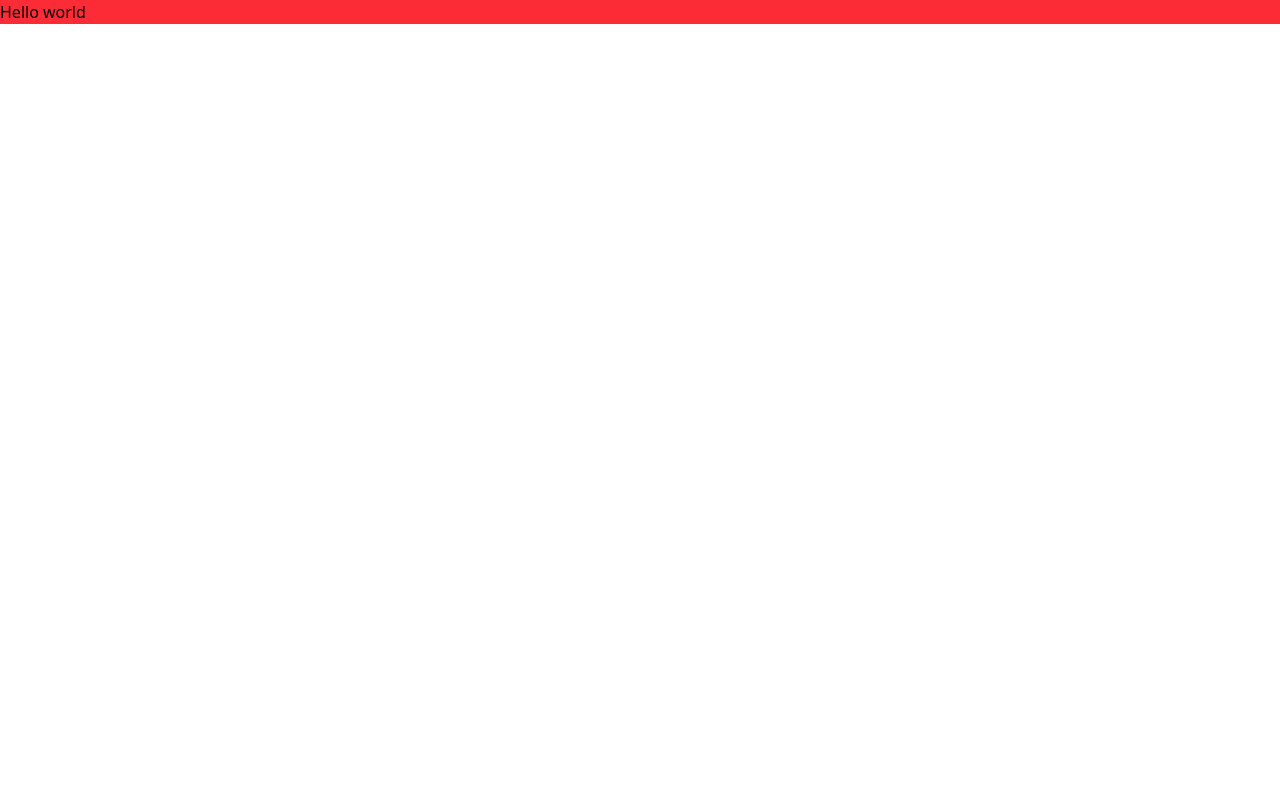
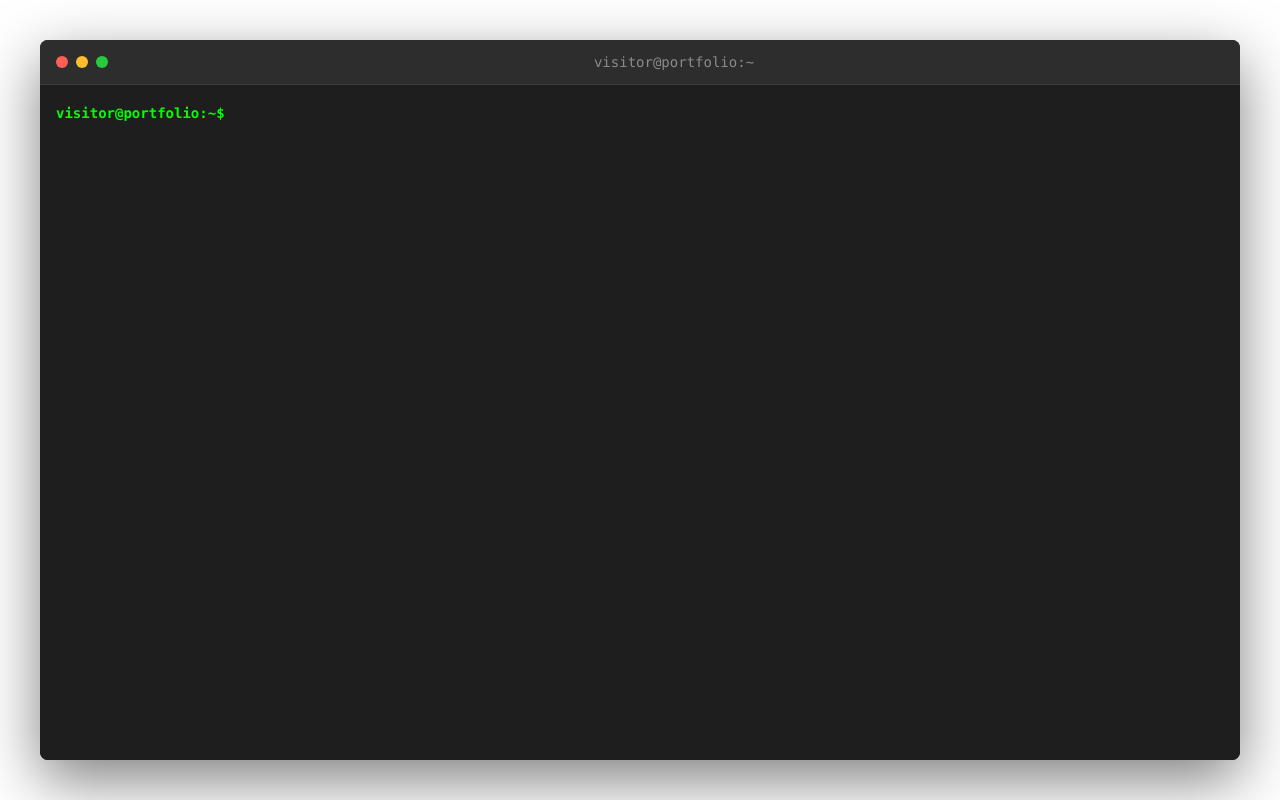
Before and after one commit to k-hubs-k/portfolio, a React (Vite) app: page / in a window 1280 px wide. Built offline with nearby package versions, Linux system fonts and the light colour scheme.

Commit message:
feat: base frontend

```diff
--- a/src/App.tsx
+++ b/src/App.tsx
@@ -1,5 +1,11 @@
+import Terminal from "./Terminal";
+
 function App() {
-  return <p className="bg-red-500">Hello world</p>;
+  return (
+    <div className="min-h-screen flex flex-col items-center justify-center">
+      <Terminal />
+    </div>
+  );
 }
 
 export default App;
--- /dev/null
+++ b/src/Terminal.tsx
@@ -0,0 +1,85 @@
+import { useRef, useState } from "react";
+import type { HistoryEntry } from "./types/terminal";
+import useTerminal from "./hooks/use-terminal";
+
+const Terminal = () => {
+  const [suggestion, setSuggestion] = useState("");
+  const [history, setHistory] = useState<HistoryEntry[]>([]);
+  const inputRef = useRef<HTMLInputElement>(null);
+  const terminalRef = useRef<HTMLDivElement>(null);
+  const bottomRef = useRef<HTMLDivElement>(null);
+
+  const { handleKeyDown, input, setInput } = useTerminal();
+
+  return (
+    <div className="w-[90%] max-w-[1200px] h-[85vh] my-8 mx-auto bg-[#1e1e1e] rounded-lg shadow-[0_20px_60px_rgba(0,0,0,0.5)] flex flex-col overflow-hidden font-mono md:w-[95%] md:h-[90vh] md:my-4">
+      {/* Terminal Header */}
+      <div className="bg-[#2d2d2d] px-4 py-3 flex items-center gap-4 border-b border-[#3d3d3d]">
+        <div className="flex gap-2">
+          <span className="w-3 h-3 rounded-full bg-[#ff5f56] inline-block"></span>
+          <span className="w-3 h-3 rounded-full bg-[#ffbd2e] inline-block"></span>
+          <span className="w-3 h-3 rounded-full bg-[#27c93f] inline-block"></span>
+        </div>
+        <div className="text-[#8b8b8b] text-sm flex-1 text-center">
+          visitor@portfolio:~
+        </div>
+      </div>
+
+      <div
+        className="flex-1 p-6 overflow-y-auto bg-[#1e1e1e] text-[#00ff00] cursor-text terminal-scrollbar md:p-4 md:text-sm"
+        ref={terminalRef}
+      >
+        {history.map((entry, index) => (
+          <div key={index} className="mb-4">
+            {entry.command && (
+              <div className="flex gap-2 mb-2">
+                <span className="text-[#00ff00] font-bold whitespace-nowrap">
+                  visitor@portfolio:~$
+                </span>
+                <span className="text-white">{entry.command}</span>
+              </div>
+            )}
+            <div
+              className={`ml-0 leading-relaxed ${
+                entry.output.type === "error"
+                  ? "text-[#ff6b6b]"
+                  : entry.output.type === "info"
+                    ? "text-[#4ecdc4]"
+                    : "text-[#00ff00]"
+              }`}
+            >
+              {entry.output.content}
+            </div>
+          </div>
+        ))}
+
+        <div className="flex gap-2 items-center">
+          <span className="text-[#00ff00] font-bold whitespace-nowrap">
+            visitor@portfolio:~$
+          </span>
+          <div className="flex-1 relative">
+            <input
+              ref={inputRef}
+              type="text"
+              value={input}
+              onChange={(e) => setInput(e.target.value)}
+              onKeyDown={handleKeyDown}
+              className="bg-transparent border-none outline-none text-white font-mono text-base w-full caret-[#00ff00]"
+              autoFocus
+              spellCheck={false}
+            />
+            {suggestion && (
+              <span className="absolute left-0 top-0 text-[#4d4d4d] pointer-events-none font-mono text-base">
+                {suggestion}
+              </span>
+            )}
+          </div>
+        </div>
+
+        <div ref={bottomRef} />
+      </div>
+    </div>
+  );
+};
+
+export default Terminal;
--- /dev/null
+++ b/src/hooks/use-terminal.ts
@@ -0,0 +1,22 @@
+import { useState } from "react";
+
+const useTerminal = () => {
+  const [input, setInput] = useState("");
+
+  const handleSubmit = () => {
+    if (!input.trim()) return;
+  };
+
+  const handleKeyDown = (e: KeyboardEvent<HTMLInputElement>) => {
+    const key = e.key;
+
+    if (key === "Enter") {
+      e.preventDefault();
+      handleSubmit();
+    }
+  };
+
+  return { handleKeyDown, input, setInput };
+};
+
+export default useTerminal;
--- /dev/null
+++ b/src/types/terminal.ts
@@ -0,0 +1,12 @@
+import type { JSX } from "react";
+
+export interface CommandOutput {
+  type: "success" | "error" | "info";
+  content: string | JSX.Element;
+}
+
+export interface HistoryEntry {
+  command: string;
+  output: CommandOutput;
+  timestamp: Date;
+}
```
